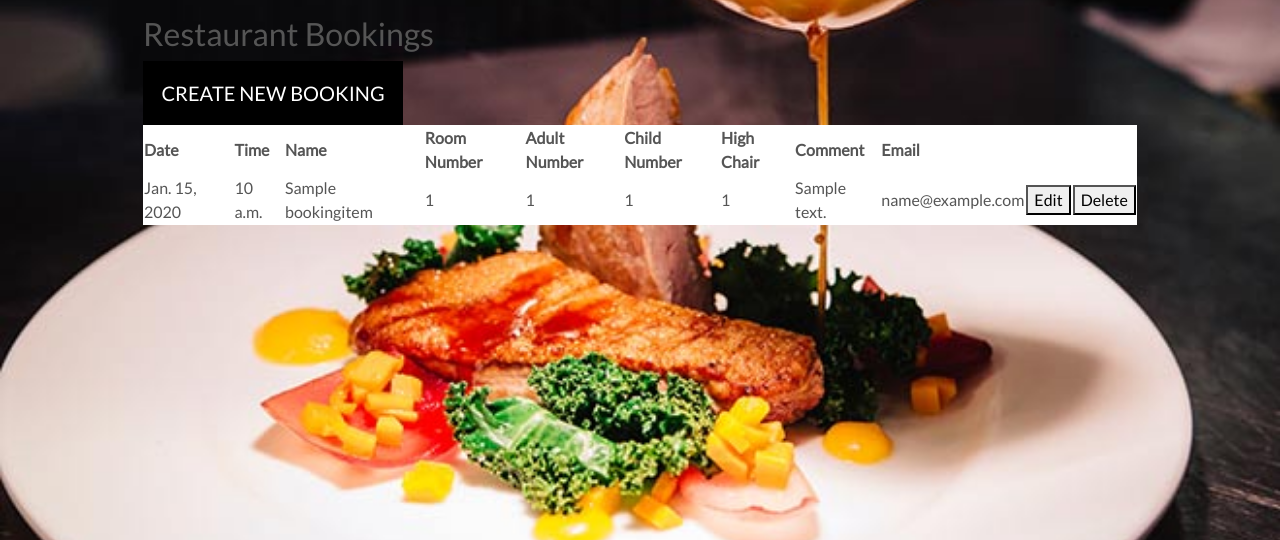
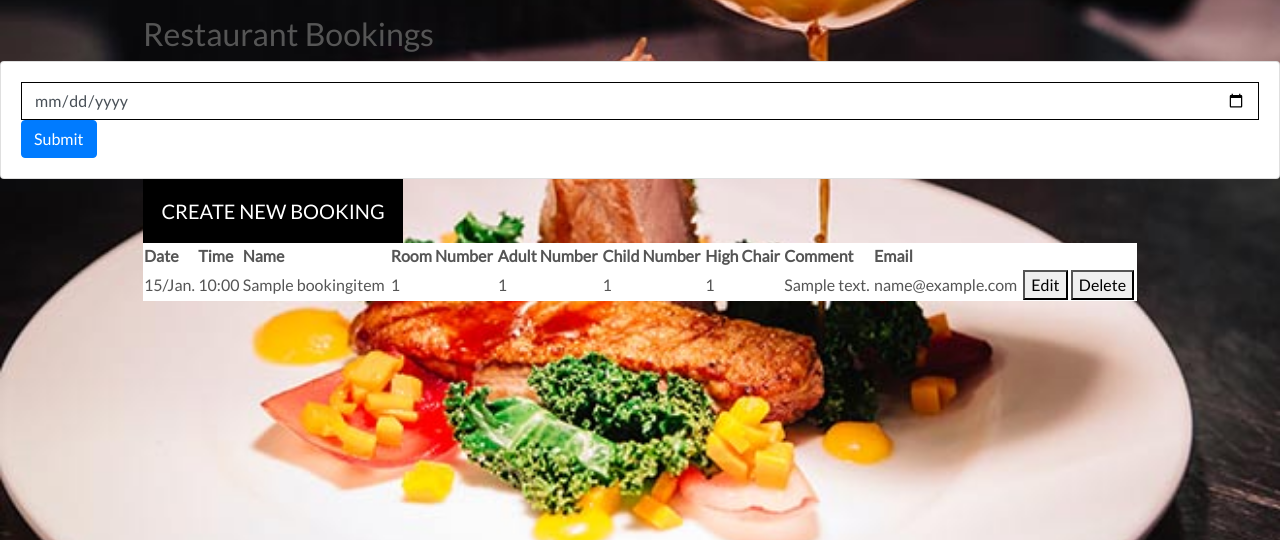
Before and after one commit to aticodein/HBH-Restaurant-Booking, a Django app: page /display_bookings/ in a window 1280 px wide. Shown: the part 165-705 px from the top of the page. Run offline with Django 3.2, Linux system fonts and the light colour scheme; tables that the repository leaves empty hold one stand-in row (values such as "Sample post"); some libraries are stand-ins or nearby versions.

Commit message:
search for name and comment added

```diff
--- a/HBH_restaurant_booking/settings.py
+++ b/HBH_restaurant_booking/settings.py
@@ -44,6 +44,7 @@ INSTALLED_APPS = [
     'home',
     'booking',
     'crispy_forms',
+    'django_filters',
 ]
 
 MIDDLEWARE = [
--- a/booking/templates/bookings/display_bookings.html
+++ b/booking/templates/bookings/display_bookings.html
@@ -7,6 +7,20 @@
 <div class="container">
     <h2>Restaurant Bookings</h2>
 </div>
+
+<div class="row">
+<div class="col">
+<div class="card card-body">
+<form method="get">
+<input class="form-control border border-black rounded-0" type="date" name="date_search" placeholder="date search">
+
+<button class="btn btn-primary" type="submit">Submit</button>
+</form>
+</div>
+</div>
+</div>
+
+
 <div class="container">
     <a class="go-to-button btn btn-lg rounded-0 text-uppercase py-3" href="{% url 'add_booking' %}">Create New Booking</a>
 </div>
@@ -25,8 +39,8 @@
   </tr>
   {% for item in BookingItems %}
   <tr>
-    <td>{{ item.date }}</td>
-    <td>{{ item.time }}</td>
+    <td>{{ item.date|date:"d/N" }}</td>
+    <td>{{ item.time|time:"H:i" }}</td>
     <td>{{ item.name }}</td>
     <td>{{ item.roomNum }}</td>
     <td>{{ item.adultNum }}</td>
@@ -39,20 +53,21 @@
            <td>No email</td>
            {% endif %}
     <td>
-
+            <div class="edit">
              <a href="/edit_booking/{{ item.id }}">
 
                  <button>Edit</button>
              </a>
+            </div>
 
            </td>
            <td>
-
+            <div class="delete">
              <a href="/delete_booking/{{ item.id }}">
 
                  <button>Delete</button>
              </a>
-
+            </div>
            </td>
   </tr>
   {% endfor %}
--- a/booking/views.py
+++ b/booking/views.py
@@ -1,15 +1,29 @@
-from django.shortcuts import render, redirect, get_object_or_404
+from django.shortcuts import render, redirect, reverse, get_object_or_404
+from django.contrib import messages
+from django.db.models import Q
 from .models import bookingItem
 from .forms import bookingItemForm
-
 
 # Create your views here.
 
 
 def display_bookings(request):
-    BookingItems = bookingItem.objects.all()
+    BookingItems = bookingItem.objects.all().order_by('-date', 'time')
+    query = None
+
+    if request.GET:
+        if 'q' in request.GET:
+            query = request.GET['q']
+            if not query:
+                messages.error(request, 'You did not enter search')
+                return redirect(reverse('display_bookings'))
+
+            queries = Q(name__icontains=query) | Q(comment__icontains=query)
+            BookingItems = BookingItems.filter(queries)
+
     context = {
-        'BookingItems': BookingItems
+        'BookingItems': BookingItems,
+        'serch_term': query
     }
     return render(request, 'bookings/display_bookings.html', context)
 
--- a/templates/allauth/account/email.html
+++ b/templates/allauth/account/email.html
@@ -1,4 +1,7 @@
-{% extends "account/base.html" %}
+<!doctype html>
+
+{% extends "base.html" %}
+{% load static %}
 
 {% load i18n %}
 
--- a/templates/allauth/account/login.html
+++ b/templates/allauth/account/login.html
@@ -21,7 +21,7 @@
    <div class="container h-100">
 
         <div class="row h-100">
-            <div class="">
+            <div class="mx-5">
                 <h5 class="display-4 logo-font text-black"></h5>
                  <h2>Log in here or register</h2>
 
--- a/templates/allauth/account/logout.html
+++ b/templates/allauth/account/logout.html
@@ -21,7 +21,7 @@
    <div class="container h-100">
 
         <div class="row h-100">
-<div class="">
+<div class="mx-5">
                 <h5 class="display-3 logo-font text-black"></h5>
                  <h2>Log Out</h2>
 
--- a/templates/allauth/account/verified_email_required.html
+++ b/templates/allauth/account/verified_email_required.html
@@ -1,4 +1,7 @@
-{% extends "account/base.html" %}
+<!doctype html>
+
+{% extends "base.html" %}
+{% load static %}
 
 {% load i18n %}
 
--- a/templates/allauth/socialaccount/signup.html
+++ b/templates/allauth/socialaccount/signup.html
@@ -16,7 +16,7 @@
   {% if redirect_field_value %}
   <input type="hidden" name="{{ redirect_field_name }}" value="{{ redirect_field_value }}" />
   {% endif %}
-  <button type="submit">{% trans "Sign Up" %} &raquo;</button>
+  <button type="submit">Register</button>
 </form>
 
 {% endblock %}
--- a/templates/base.html
+++ b/templates/base.html
@@ -49,7 +49,7 @@
                 </a>
             </div>
             <div class="col-12 col-lg-4 my-auto py-1 py-lg-0">
-                <form method="GET" action="">
+                <form method="GET" action="{% url 'display_bookings' %}">
                     <div class="input-group w-100">
                         <input class="form-control border border-black rounded-0" type="text" name="q" placeholder="Search for Bookings">
                         <div class="input-group-append">
--- a/templates/includes/mobile-top-header.html
+++ b/templates/includes/mobile-top-header.html
@@ -8,7 +8,7 @@
         </div>
     </a>
     <div class="dropdown-menu border-0 w-100 p-3 rounded-0 my-0" aria-labelledby="mobile-search">
-        <form class="form" method="GET" action="">
+        <form class="form" method="GET" action="{% url 'display_bookings' %}">
             <div class="input-group w-100">
                 <input class="form-control border border-black rounded-0" type="text" name="q" placeholder="Search our site">
                 <div class="input-group-append">
```
Also changed, not shown: booking/filters.py (added, +7 -0 lines), templates/allauth/account/email_confirm.html (+6 -1 lines), templates/allauth/account/signup.html (+21 -2 lines).
